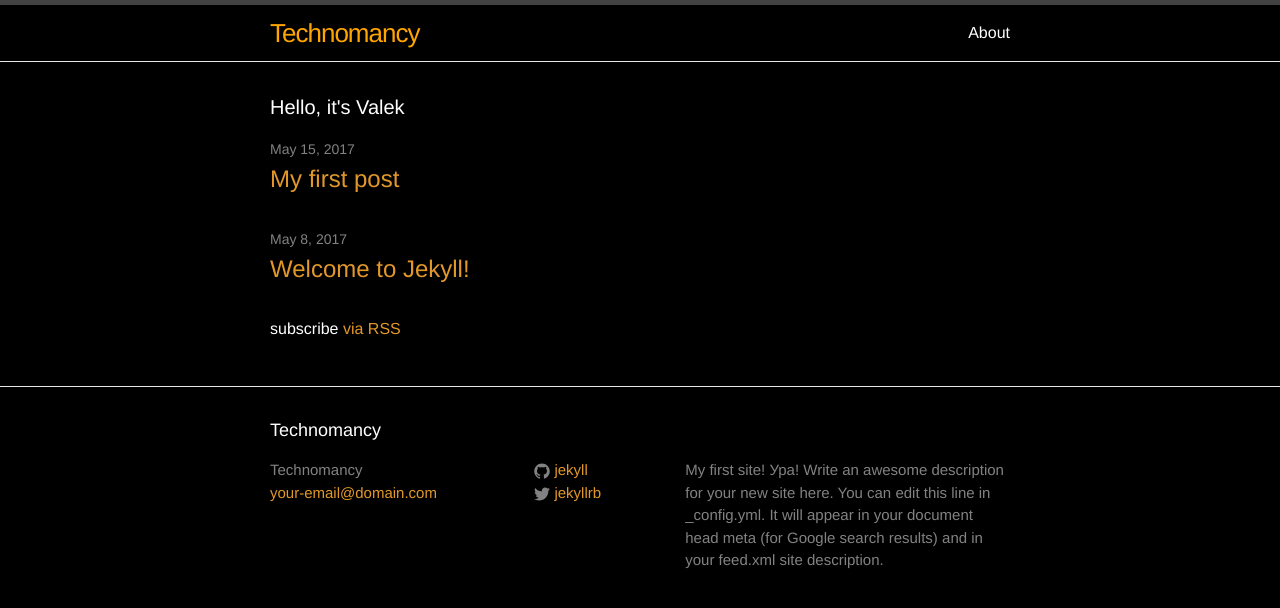
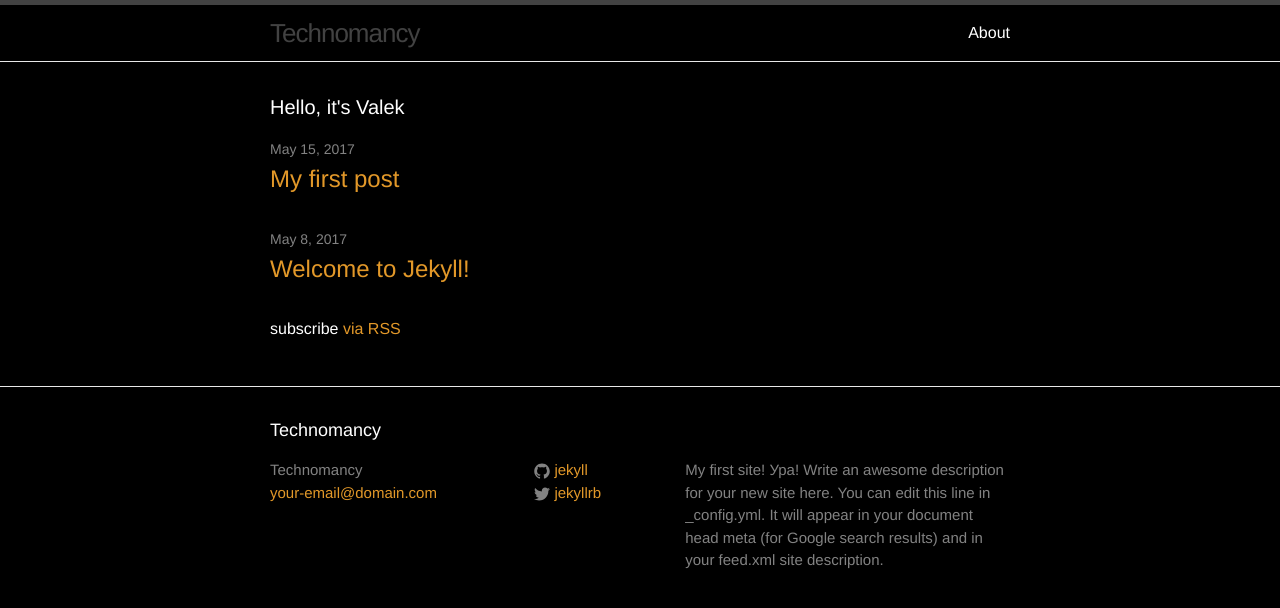
Before and after one commit to Valentinator/valentinator.github.io, a Jekyll site: the page built from index.html, in a window 1280 px wide. Shown: the top 608 px of the page. Built offline with Jekyll 4.4.1, drawn with Linux system fonts in a browser that asks for light colours.

Commit message:
Update header.html

```diff
--- a/_includes/header.html
+++ b/_includes/header.html
@@ -2,7 +2,7 @@
 
   <div class="wrapper">
 
-    <a class="site-title" href="{{ site.baseurl }}/"><font color="orange">{{ site.title }}</font></a>
+    <a class="site-title" href="{{ site.baseurl }}/">{{ site.title }}</a>
 
     <nav class="site-nav">
       <a href="#" class="menu-icon">
```
